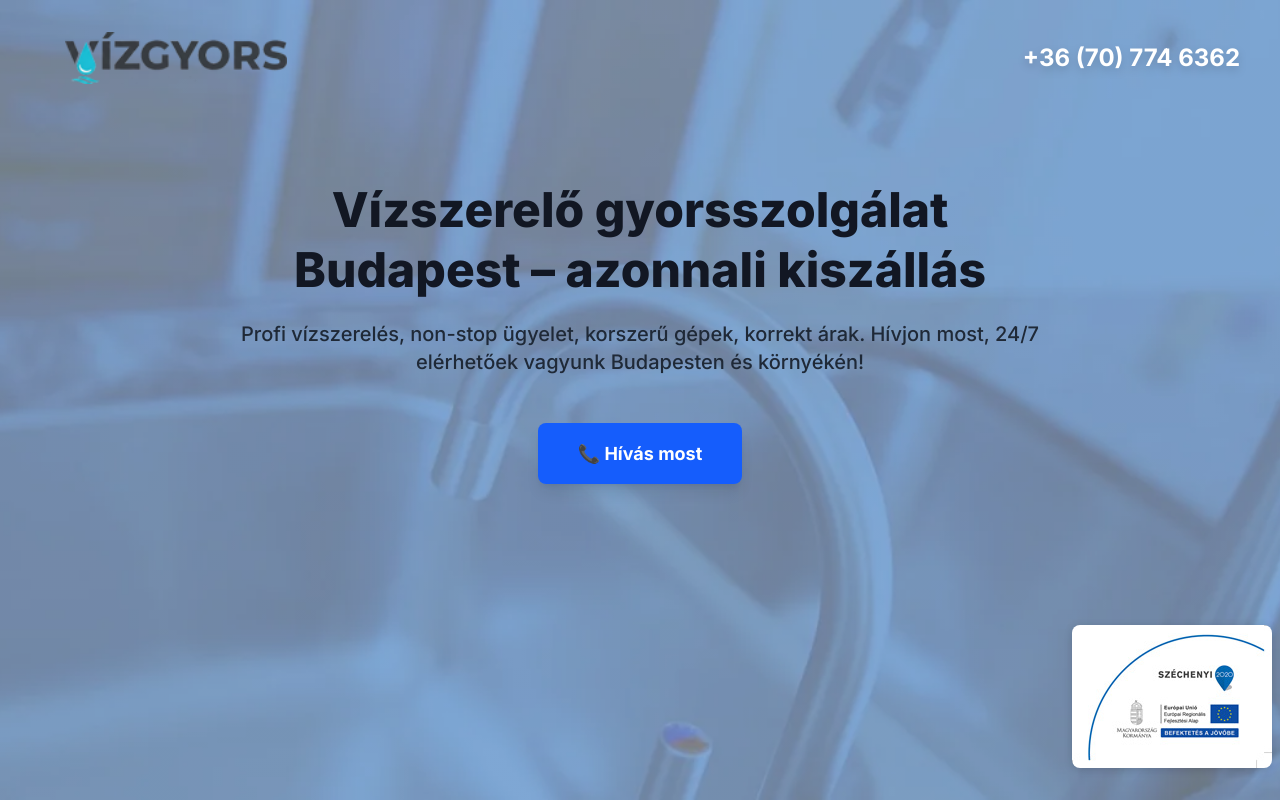
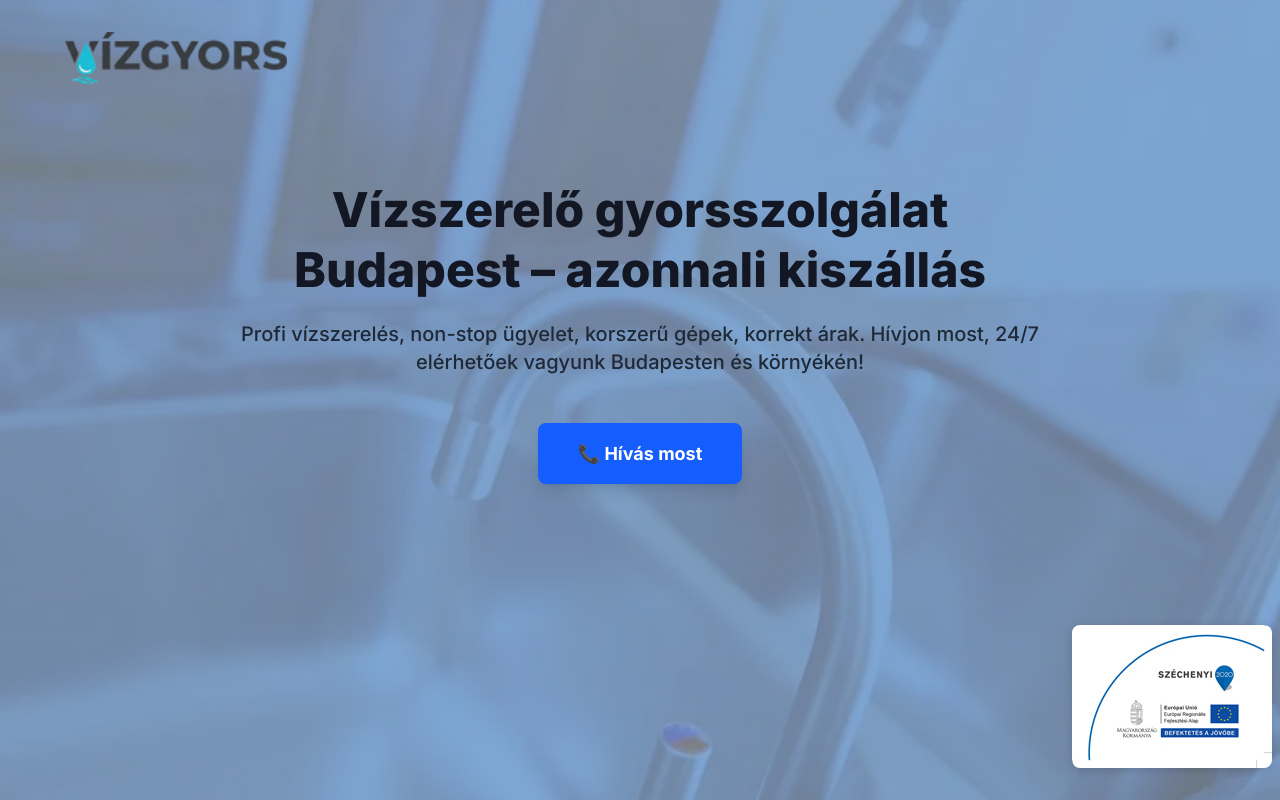
Before and after one commit to Csoki0607/h2o, a Next.js app: page / in a window 1280 px wide. Shown: the top 800 px of the page. Built offline with nearby package versions, Linux system fonts and the light colour scheme.

Commit message:
Fix event listener for sticky navbar
Refactor sticky navbar event listener to ensure proper cleanup.

```diff
--- a/src/components/Header/index.tsx
+++ b/src/components/Header/index.tsx
@@ -22,8 +22,9 @@ const Header = () => {
     }
   };
   useEffect(() => {
-    window.addEventListener("scroll", handleStickyNavbar);
-  });
+  window.addEventListener("scroll", handleStickyNavbar);
+  return () => window.removeEventListener("scroll", handleStickyNavbar);
+}, []);
 
   // submenu handler
   const [openIndex, setOpenIndex] = useState(-1);
@@ -64,16 +65,6 @@ const Header = () => {
               />
             </Link>
           </div>
-          <div className="flex items-center justify-end pr-16 lg:pr-0">
-            {/* Csak desktopon jelenik meg a telefonszám */}
-            <a
-              href="tel:+36707746362"
-              className="hidden md:inline font-bold text-base text-white hover:underline focus:outline-none drop-shadow-lg whitespace-nowrap md:text-2xl sm:text-lg"
-              style={{ background: "none", border: "none", padding: 0 }}
-            >
-              +36 (70) 774 6362
-            </a>
-          </div>
         </div>
       </div>
     </header>
```
